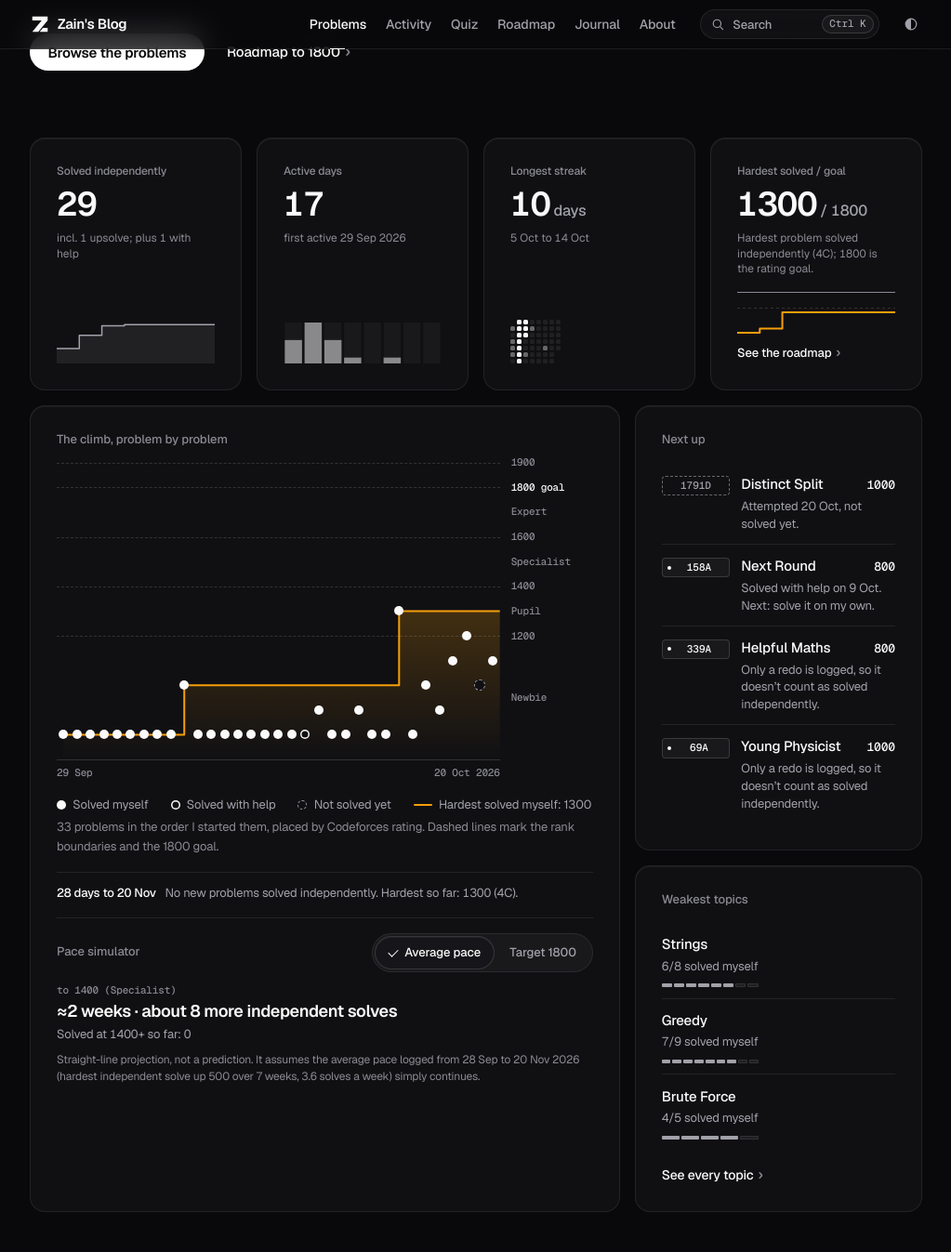
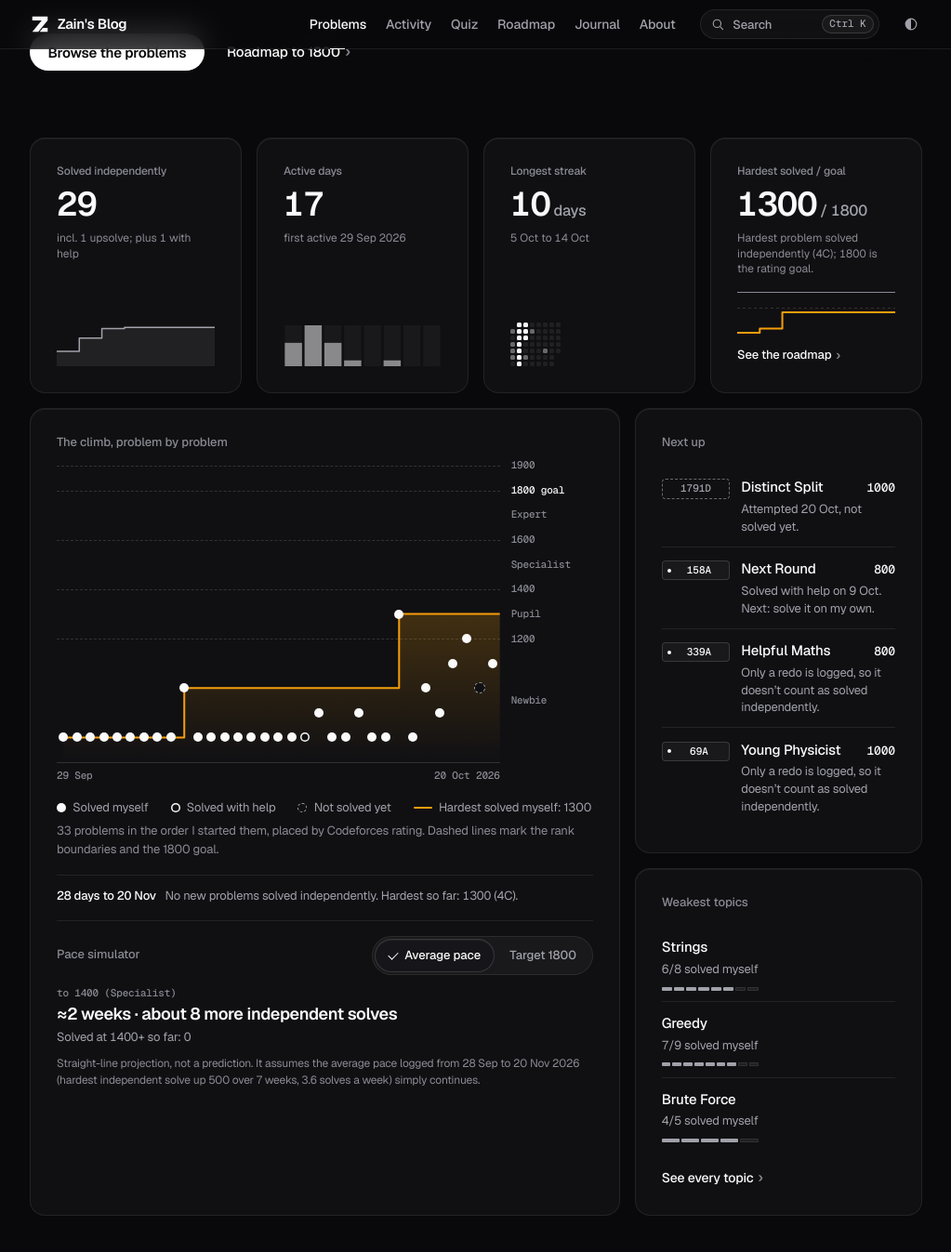
Before and after one commit to zainkashifcs/zainkashifcs.github.io, a Jekyll site: the page built from index.html, in a window 1280 px wide and 1400 px high, scrolled down 562 px. Shown: the top 1347 px of the window at 93% size, without its empty margins (128-1151 px from the left). Built offline with Jekyll 4.4.1, drawn with Linux system fonts in a browser that asks for light colours.

Commit message:
fix: address the overnight design and code review findings
Active heatmap days get a 3:1 ring and 24px targets on the homepage, standalone text links keep a 24px target.
(Markup and script fixes from the reviews are in the phase commits: wheel scrolling in the sticky rails, the
verified-only date filter, the scratchpad saving on pagehide, the pace pill renamed Average pace.)

```diff
--- a/assets/css/style.css
+++ b/assets/css/style.css
@@ -172,6 +172,8 @@ a.rb { text-decoration: none; }
 .section-head h2 { flex: 1 1 auto; }
 .section-head p { flex: 1 0 100%; margin: 0; color: var(--text-2); font-size: 1rem; }
 .section-head .more { font-size: .875rem; }
+/* text links that stand alone keep a 24px target (WCAG 2.5.8) */
+.kpi .more, .section-head .more { display: inline-flex; align-items: center; min-height: 24px; }
 
 /* ---------- homepage: hero ---------- */
 .hero { position: relative; isolation: isolate; display: grid; grid-template-columns: minmax(0, 7fr) minmax(0, 5fr); align-items: center; gap: var(--s7) var(--s6);
@@ -341,6 +343,10 @@ button.d { cursor: pointer; outline: 2px solid transparent; outline-offset: 3px;
 @media (hover: hover) { button.d:hover { outline-color: var(--text-2); outline-offset: 1px; } }
 button.d[aria-pressed="true"] { outline: 1px solid var(--text); outline-offset: 2px; }
 button.d:focus-visible { outline: 2px solid var(--focus); outline-offset: 2px; }
+/* active days are controls: a --text-3 ring (>= 3:1 on the tile in both themes) tells them from empty days */
+.heat button.d { box-shadow: inset 0 0 0 1px var(--text-3); }
+/* on the homepage a day filters the index, so each one is a 24px target (WCAG 2.5.8); .heat-scroll scrolls on phones */
+.z2-heat .heat { --cell: 20px; --gap: 4px; }
 .legend { display: flex; flex-wrap: wrap; justify-content: space-between; gap: var(--s3) var(--s5); margin-top: var(--s3); font-size: .75rem; color: var(--text-3); }
 .legend .scale, .legend .before { display: flex; align-items: center; gap: 4px; } .legend .d { --cell: .75rem; }
 .legend .scale span:first-child { margin-inline-end: var(--s1); } .legend .scale span:last-child { margin-inline-start: var(--s1); }
```
